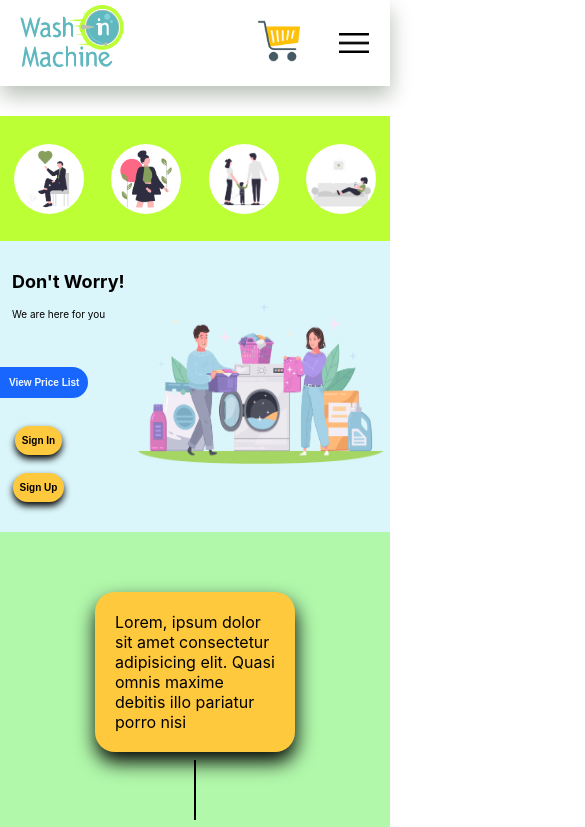
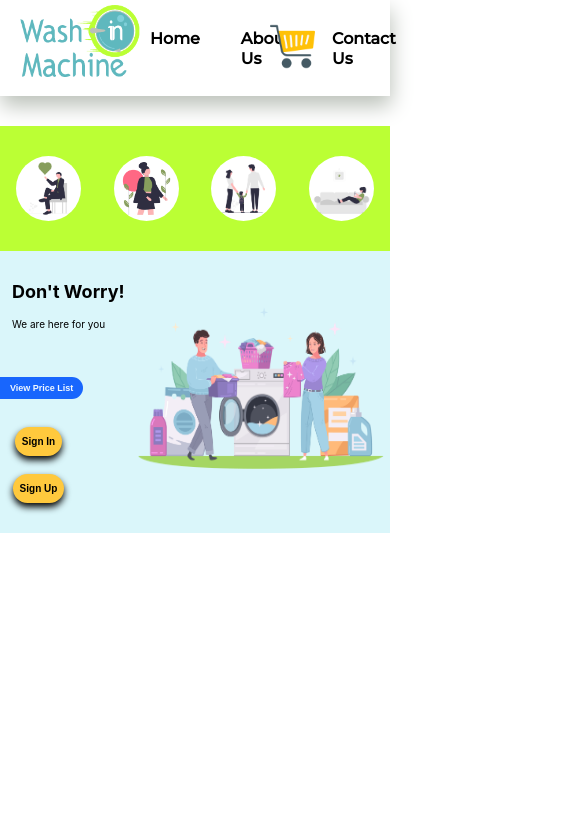
Before and after one commit to Mizanur2001/washinmachine, a React (Create React App) app: page / in a window 390 px wide. Shown: the top 827 px of the page, 585 px wide, since content can reach past the window. Built offline with nearby package versions, Linux system fonts and the light colour scheme.

Commit message:
fix the problem with navbar

```diff
--- a/src/components/Navbar.jsx
+++ b/src/components/Navbar.jsx
@@ -2,13 +2,47 @@ import React from 'react'
 import cartImg from '../assets/carts.png'
 import './css/Navbar.css'
 import logo from '../assets/logo.png'
-import menu from '../assets/menu.png'
-import close from '../assets/close.png'
 
 const Navbar = () => {
+    window.addEventListener('resize', function () {
+        addRequiredClass();
+    })
+
+    function addRequiredClass() {
+        const nav = document.querySelector('nav')
+        if (window.innerWidth < 800) {
+            nav.classList.add('mobile')
+        } else {
+            nav.classList.remove('mobile')
+        }
+    }
+
+    window.onload = addRequiredClass
+
+    let isActive = false;
+
+    const funcToggle = () => {
+        const element = document.querySelector(".listItem");
+        let bars = document.querySelectorAll('.hamburger span')
+        element.classList.toggle('open')
+        if (!isActive) {
+            bars[0].style.transform = 'rotate(45deg)'
+            bars[1].style.opacity = '0'
+            bars[2].style.transform = 'rotate(-45deg)'
+            isActive = true;
+        }
+        else {
+            bars[0].style.transform = 'rotate(0deg)'
+            bars[1].style.opacity = '1'
+            bars[2].style.transform = 'rotate(0deg)'
+            isActive = false;
+        }
+
+    }
+
     return (
         <>
-            <nav className='active'>
+            <nav className=''>
                 <div className='logo'>
                     <img src={logo} alt="Logo" />
                 </div>
@@ -24,9 +58,10 @@ const Navbar = () => {
                         <img src={cartImg} alt="cart" />
                     </div>
                 </div>
-                <div className='phoneNavMenu'>
-                    <img className='menuIcon' src={menu} alt="" />
-                    <img className='closeIcon' src={close} alt="" />
+                <div className='hamburger' onClick={funcToggle}>
+                    <span></span>
+                    <span></span>
+                    <span></span>
                 </div>
             </nav>
         </>
--- a/src/components/css/BenefitsWM.css
+++ b/src/components/css/BenefitsWM.css
@@ -6,7 +6,7 @@
     height: 900px;
     width: 100%;
     flex-direction: column;
-    /* display: none; */
+    display: none;
 }
 
 .benefitsWM>img {
--- a/src/components/css/Footer.css
+++ b/src/components/css/Footer.css
@@ -5,7 +5,7 @@
     height: 300px;
     width: 100%;
     background-color: #527779;
-    /* display: none; */
+    display: none;
 }
 
 .logoInfo {
--- a/src/components/css/MainSection.css
+++ b/src/components/css/MainSection.css
@@ -242,8 +242,8 @@
     }
 
     .priceListBtn {
-        padding: 10px 9px;
-        font-size: 10px;
+        padding: 6px 10px;
+        font-size: 9px;
     }
 
     .signinBtn,
--- a/src/components/css/Navbar.css
+++ b/src/components/css/Navbar.css
@@ -51,79 +51,75 @@ nav {
     margin-bottom: 15px;
 }
 
-/*Use extra code from here for hambarger*/
+/*hamburger*/
 
-.phoneNavMenu {
-    display: none;
-    background: transparent;
-}
-
-.closeIcon,
-.menuIcon {
-    height: 2.5rem;
-    width: 2.5rem;
-    margin-right: 1rem;
+.hamburger {
     display: none;
 }
 
-/* Responsive Part */
-@media(max-width:700px) {
-    .phoneNavMenu {
+.mobile .hamburger {
     display: flex;
+    flex-direction: column;
+    align-items: center;
+    justify-content: center;
+    padding: 20px 0;
+    cursor: pointer;
+    margin-right: 15px;
+    z-index: 999;
+}
+
+.mobile .hamburger span {
+    background: black;
+    width: 28px;
+    height: 2px;
+    margin-bottom: 8px;
+}
+
+.hamburger,
+.logo {
+    z-index: 9999;
+}
+
+.mobile ul.listItem {
+    background: -webkit-linear-gradient(to right bottom, rgba(255, 255, 255, 0.8), rgba(255, 255, 255, 0.8));
+    background: linear-gradient(to right bottom, rgba(255, 255, 255, 0.9), rgba(255, 255, 255, 0.9));
+    position: fixed;
+    left: 0;
+    top: 0;
+    width: 100%;
+    height: 100%;
+    display: flex;
+    flex-direction: column;
+    opacity: 0;
+    pointer-events: none;
+    transition: all .3s ease-in-out;
     align-items: center;
     justify-content: center;
 }
 
-    .menuIcon {
-        display: block;
+.mobile ul.listItem li {
+    padding: 10px;
 }
 
-    .listItem {
-        display: none;
+.mobile ul.listItem.open {
+    opacity: 1;
+    pointer-events: auto;
 }
 
-    .nav {
-        position: relative;
+.mobile .hamburger span {
+    transform-origin: left;
+    transition: all .3s ease-in-out;
 }
 
-    .cartImg {
-        left: 167px;
-        position: relative;
-    }
+/* Responsive*/
 
-}
+@media(max-width:800px) {
 
-@media(max-width:615px) {
-    .cartImg {
-        left: 130px;
+    .cartImg>img {
+        position: absolute;
+        right: 55px;
+        top: 24px;
+        height: 45px;
+        width: 45px;
     }
 }
-
-@media(max-width:530px) {
-    .cartImg {
-        left: 100px;
-    }
-}
-
-
-@media(max-width:470px) {
-    .cartImg {
-        left: 70px;
-    }
-
-    .cartImg>img {
-        height: 42px;
-        width: 42px;
-    }
-
-    .logo>img {
-        height: 62px;
-        width: 104px;
-    }
-}
-
-@media(max-width:400px) {
-    .cartImg {
-        left: 50px;
-    }
-}
--- a/src/components/css/UpperCategory.css
+++ b/src/components/css/UpperCategory.css
@@ -34,8 +34,8 @@
 
 @media(max-width:635px) {
     .uppercategory>img {
-        height: 70px;
-        width: 70px;
+        height: 65px;
+        width: 65px;
     }
 
     .uppercategory {
--- a/src/components/css/UserRating.css
+++ b/src/components/css/UserRating.css
@@ -3,7 +3,7 @@
     align-items: center;
     justify-content: space-around;
     height: 350px;
-    /* display: none; */
+    display: none;
 }
 
 .card {
```
Also changed, not shown: src/assets/close.png (deleted), src/assets/menu.png (deleted). Lines whose indentation alone changed are shown as unchanged.
